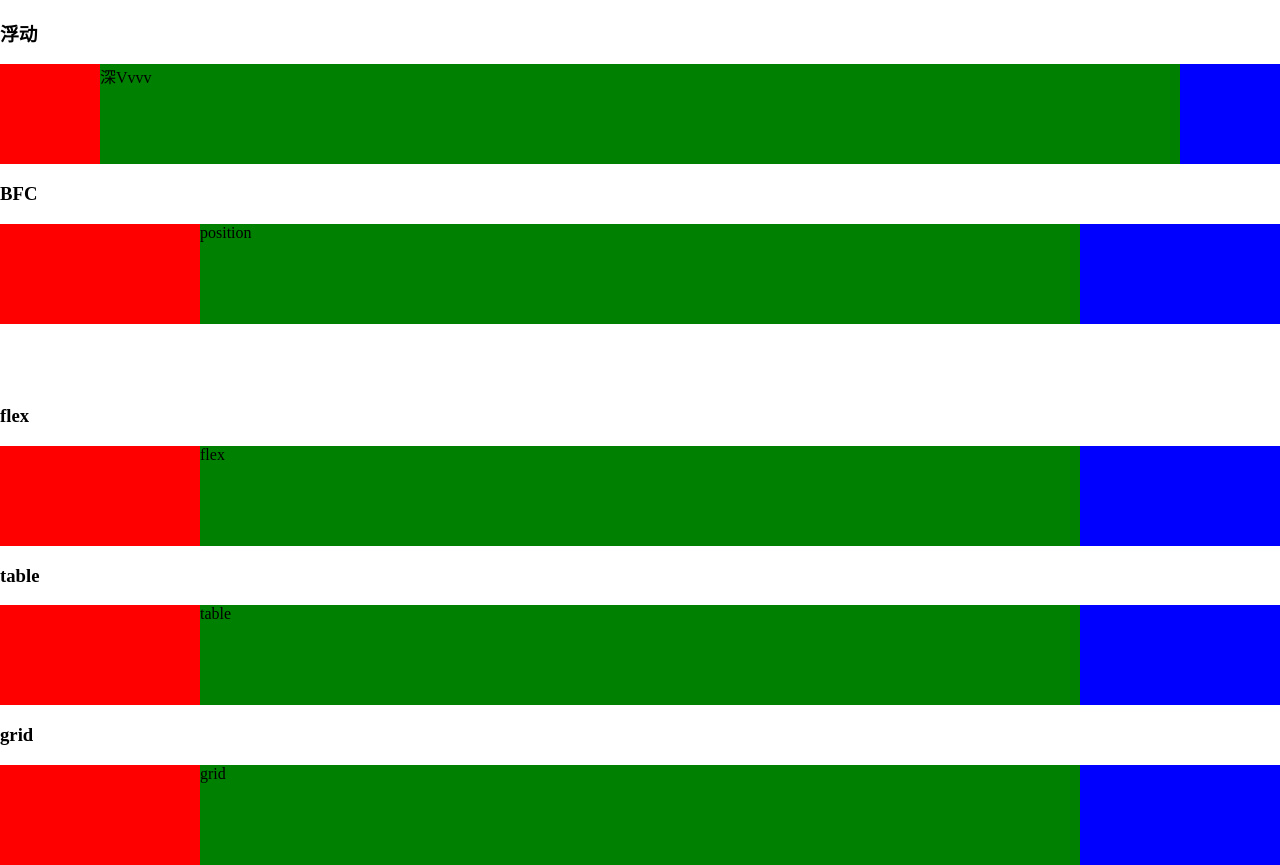
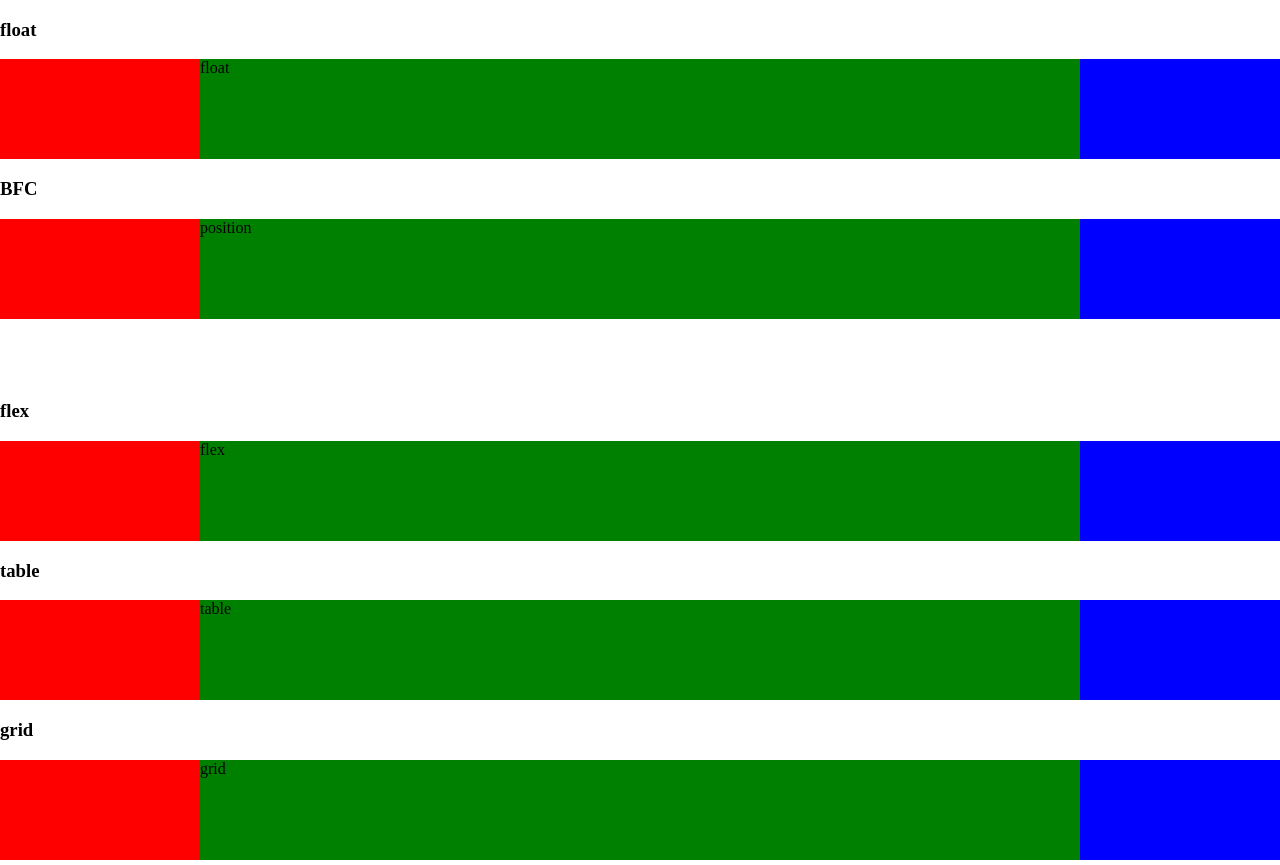
Before and after one commit to zoulun/css-, a plain HTML site: page index.html in a window 1280 px wide. Drawn offline with Linux system fonts and the light colour scheme.

Commit message:
css-layout

```diff
--- a/index.html
+++ b/index.html
@@ -23,11 +23,11 @@
         }
         .float .left {
             float: left;
-            width: 100px;
+            width: 200px;
             background-color: red;
         }
         .float .right {
-            width: 100px;
+            width: 200px;
             float: right;
             background-color: blue;
         }
@@ -36,11 +36,11 @@
         }
     </style>
     <article>
-        <h1>浮动</h1>
+        <h1>float</h1>
         <div class="container float">
             <div class="left"></div>
             <div class="right"></div>
-            <div class="main">深Vvvv</div>
+            <div class="main">float</div>
         </div>
     </article>
 </section>
```
